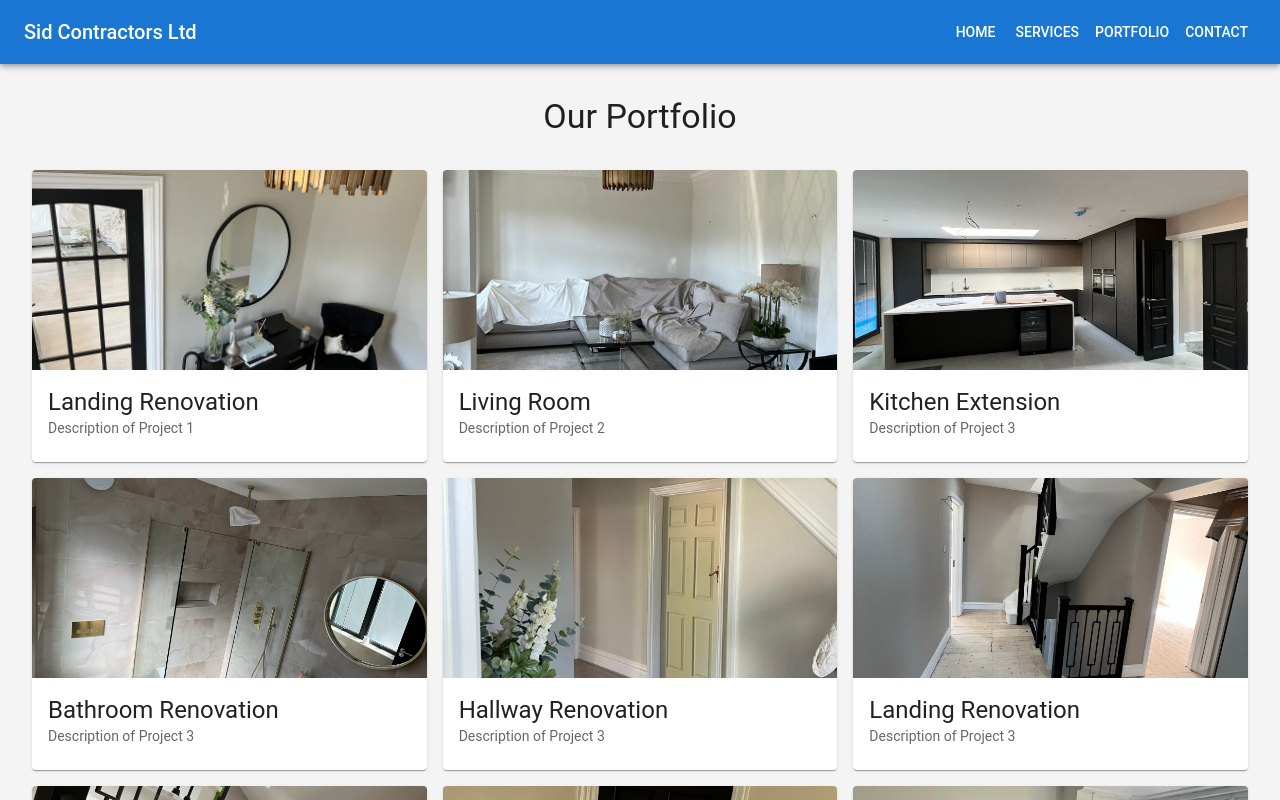
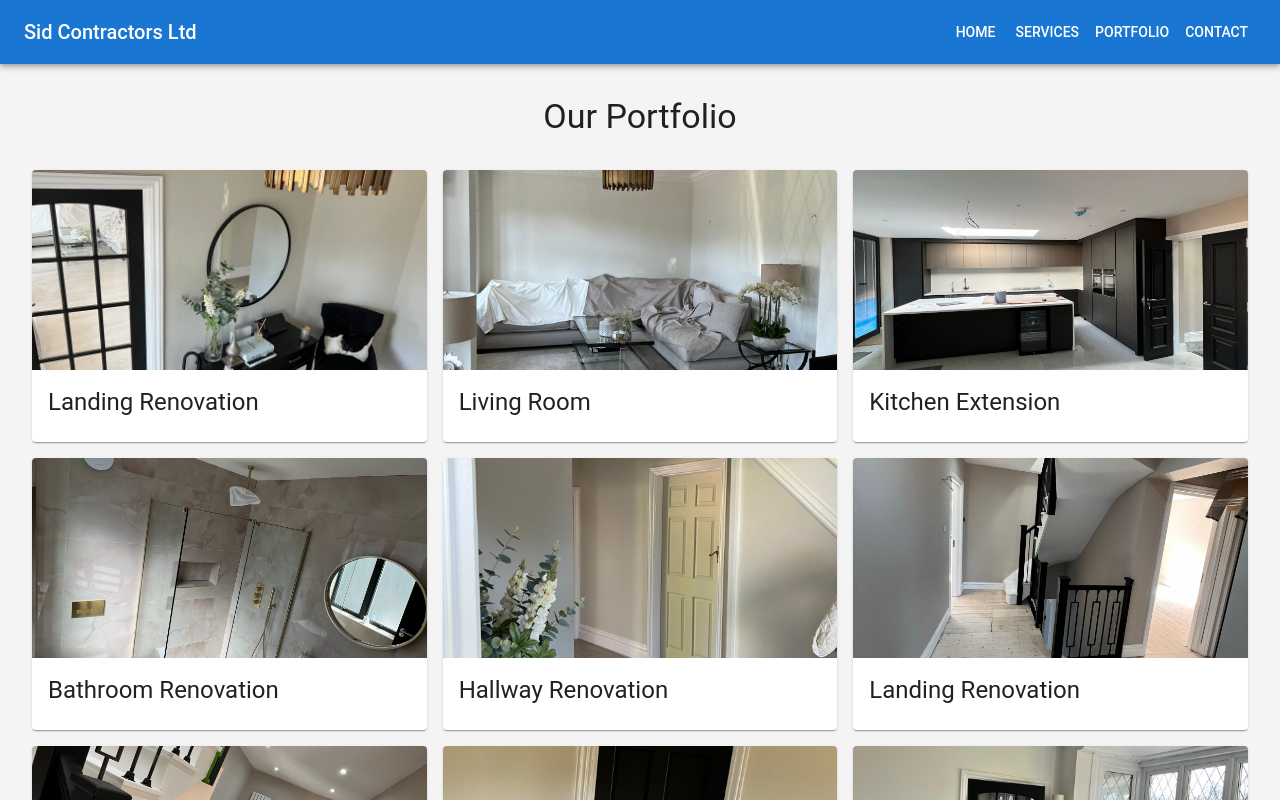
Before and after one commit to sadatakhtar/s-contractors, a React (Vite) app: page /portfolio in a window 1280 px wide. Shown: the top 800 px of the page. Built offline with nearby package versions, Linux system fonts and the light colour scheme.

Commit message:
Added images and removed description, also updated main screen

```diff
--- a/src/components/HeroSection.jsx
+++ b/src/components/HeroSection.jsx
@@ -58,10 +58,22 @@ const HeroSection = () => {
     >
       <Container>
         <Typography variant="h2" gutterBottom>
-          Building Your Vision
+        Welcome to Sid Contractors
         </Typography>
         <Typography variant="h5" gutterBottom>
-          Transforming Spaces Inside and Out
+          At Sid Contractors, we specialize in turning houses into homes and
+          visions into reality. Serving the heart of the West Midlands, we pride
+          ourselves on delivering top-notch craftsmanship that combines
+          exceptional quality with affordable pricing. Whether you're planning a
+          stunning home renovation, adding an elegant extension, or refreshing
+          your space with professional painting and decorating, our experienced
+          team is here to help. We believe in providing personalized service,
+          meticulous attention to detail, and results that exceed
+          expectations—all while staying within your budget. From the first
+          brick to the final brushstroke, we’re committed to creating beautiful,
+          lasting spaces you’ll love. Let’s build your dream together. Get in
+          touch today to discover quality you can trust at a price you can
+          afford.
         </Typography>
         <Button
           variant="contained"
--- a/src/components/Portfolio.jsx
+++ b/src/components/Portfolio.jsx
@@ -1,63 +1,59 @@
 import React from "react";
-import { Box, Grid, Card, CardMedia, CardContent, Typography } from "@mui/material";
-import imageOne from '../assets/images/img-16.jpg';
-import imageTwo from '../assets/images/img-14.jpg';
-import imageThree from '../assets/images/img-3.jpg';
-import imageFour from '../assets/images/img-4.jpg';
-import imageFive from '../assets/images/img-15.jpg';
-import imageSix from '../assets/images/img-6.jpg';
-import imageSeven from '../assets/images/img-7.jpg';
-import imageEight from '../assets/images/img-10.jpg';
-import imageNine from '../assets/images/img-12.jpg';
-
+import {
+  Box,
+  Grid,
+  Card,
+  CardMedia,
+  CardContent,
+  Typography,
+} from "@mui/material";
+import imageOne from "../assets/images/img-16.jpg";
+import imageTwo from "../assets/images/img-14.jpg";
+import imageThree from "../assets/images/img-3.jpg";
+import imageFour from "../assets/images/img-4.jpg";
+import imageFive from "../assets/images/img-15.jpg";
+import imageSix from "../assets/images/img-6.jpg";
+import imageSeven from "../assets/images/img-7.jpg";
+import imageEight from "../assets/images/img-10.jpg";
+import imageNine from "../assets/images/img-12.jpg";
 
 const portfolioItems = [
   {
     title: "Landing Renovation",
     image: imageOne,
-    description: "Description of Project 1",
   },
   {
     title: "Living Room",
     image: imageTwo,
-    description: "Description of Project 2",
   },
   {
     title: "Kitchen Extension",
     image: imageThree,
-    description: "Description of Project 3",
   },
   {
     title: "Bathroom Renovation",
     image: imageFour,
-    description: "Description of Project 3",
   },
   {
     title: "Hallway Renovation",
     image: imageFive,
-    description: "Description of Project 3",
   },
   {
     title: "Landing Renovation",
     image: imageSix,
-    description: "Description of Project 3",
   },
   {
     title: "Landing Renovation",
     image: imageSeven,
-    description: "Description of Project 3",
   },
   {
     title: "Kitchen Extension",
     image: imageEight,
-    description: "Description of Project 3",
   },
   {
     title: "Kitchen Extension",
     image: imageNine,
-    description: "Description of Project 3",
   },
-
 ];
 
 const Portfolio = () => {
```
